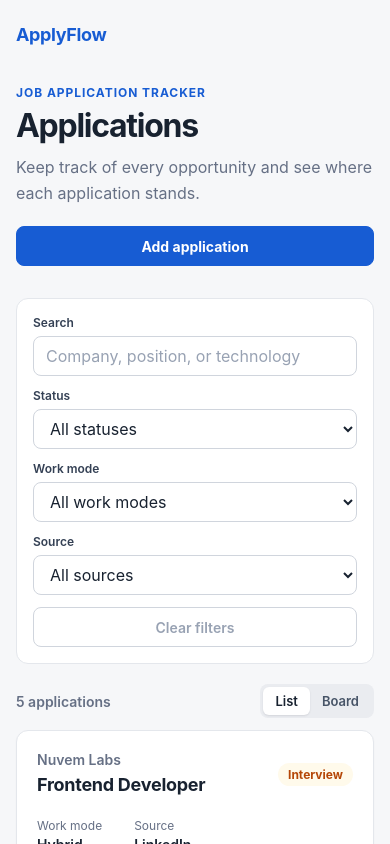
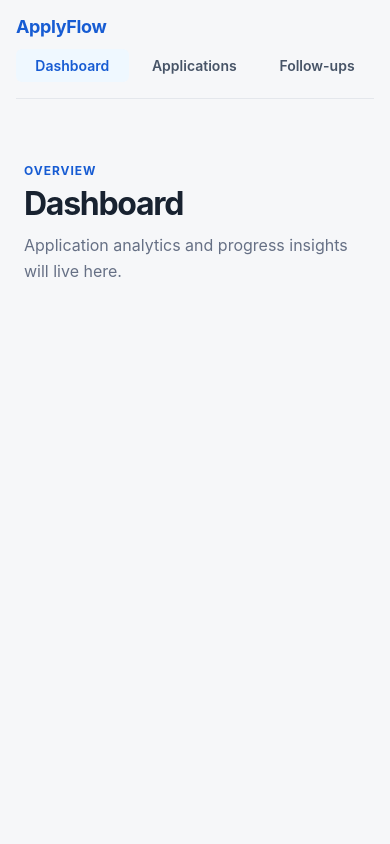
Before and after one commit to maiakkkkkk/applyflow, a React (Vite) app: page / in a window 390 px wide. Shown: the top 844 px of the page. Built offline with nearby package versions, Linux system fonts and the light colour scheme.

Commit message:
feat: add app navigation and routing (#19)

```diff
--- a/package.json
+++ b/package.json
@@ -11,7 +11,8 @@
   },
   "dependencies": {
     "react": "^19.2.8",
-    "react-dom": "^19.2.8"
+    "react-dom": "^19.2.8",
+    "react-router": "^8.3.0"
   },
   "devDependencies": {
     "@types/node": "^24.13.3",
--- a/src/app/App.tsx
+++ b/src/app/App.tsx
@@ -1,7 +1,21 @@
+import { Route, Routes } from 'react-router'
 import { ApplicationsPage } from '../pages/ApplicationsPage'
+import { DashboardPage } from '../pages/DashboardPage'
+import { FollowUpsPage } from '../pages/FollowUpsPage'
+import { NotFoundPage } from '../pages/NotFoundPage'
+import { AppShell } from './AppShell'
 
 function App() {
-  return <ApplicationsPage />
+  return (
+    <Routes>
+      <Route element={<AppShell />}>
+        <Route index element={<DashboardPage />} />
+        <Route path="applications" element={<ApplicationsPage />} />
+        <Route path="follow-ups" element={<FollowUpsPage />} />
+        <Route path="*" element={<NotFoundPage />} />
+      </Route>
+    </Routes>
+  )
 }
 
 export default App
--- /dev/null
+++ b/src/app/AppShell.tsx
@@ -0,0 +1,37 @@
+import { NavLink, Outlet } from 'react-router'
+
+const navigationItems = [
+  { label: 'Dashboard', to: '/' },
+  { label: 'Applications', to: '/applications' },
+  { label: 'Follow-ups', to: '/follow-ups' },
+]
+
+export function AppShell() {
+  return (
+    <div className="app-shell">
+      <header className="app-header">
+        <NavLink className="brand" to="/" aria-label="ApplyFlow home">
+          ApplyFlow
+        </NavLink>
+        <nav className="primary-navigation" aria-label="Primary navigation">
+          {navigationItems.map((item) => (
+            <NavLink
+              key={item.to}
+              to={item.to}
+              end={item.to === '/'}
+              className={({ isActive }) =>
+                isActive
+                  ? 'navigation-link navigation-link--active'
+                  : 'navigation-link'
+              }
+            >
+              {item.label}
+            </NavLink>
+          ))}
+        </nav>
+      </header>
+
+      <Outlet />
+    </div>
+  )
+}
--- a/src/main.tsx
+++ b/src/main.tsx
@@ -1,10 +1,13 @@
 import { StrictMode } from 'react'
 import { createRoot } from 'react-dom/client'
+import { BrowserRouter } from 'react-router'
 import App from './app/App.tsx'
 import './styles/globals.css'
 
 createRoot(document.getElementById('root')!).render(
   <StrictMode>
-    <App />
+    <BrowserRouter>
+      <App />
+    </BrowserRouter>
   </StrictMode>,
 )
--- a/src/pages/ApplicationsPage.tsx
+++ b/src/pages/ApplicationsPage.tsx
@@ -110,9 +110,6 @@ export function ApplicationsPage() {
   return (
     <main className="applications-page">
       <header className="page-header">
-        <a className="brand" href="/" aria-label="ApplyFlow home">
-          ApplyFlow
-        </a>
         <div className="page-heading-row">
           <div className="page-heading">
             <p className="eyebrow">Job Application Tracker</p>
--- /dev/null
+++ b/src/pages/DashboardPage.tsx
@@ -0,0 +1,11 @@
+export function DashboardPage() {
+  return (
+    <main className="placeholder-page">
+      <p className="eyebrow">Overview</p>
+      <h1>Dashboard</h1>
+      <p className="page-description">
+        Application analytics and progress insights will live here.
+      </p>
+    </main>
+  )
+}
--- /dev/null
+++ b/src/pages/FollowUpsPage.tsx
@@ -0,0 +1,11 @@
+export function FollowUpsPage() {
+  return (
+    <main className="placeholder-page">
+      <p className="eyebrow">Next actions</p>
+      <h1>Follow-ups</h1>
+      <p className="page-description">
+        Upcoming application follow-ups and reminders will live here.
+      </p>
+    </main>
+  )
+}
--- /dev/null
+++ b/src/pages/NotFoundPage.tsx
@@ -0,0 +1,16 @@
+import { Link } from 'react-router'
+
+export function NotFoundPage() {
+  return (
+    <main className="placeholder-page not-found-page">
+      <p className="eyebrow">404 error</p>
+      <h1>Page not found</h1>
+      <p className="page-description">
+        The page you requested does not exist.
+      </p>
+      <Link className="primary-button page-link" to="/">
+        Back to dashboard
+      </Link>
+    </main>
+  )
+}
--- a/src/styles/globals.css
+++ b/src/styles/globals.css
@@ -20,6 +20,21 @@ body {
   min-height: 100vh;
 }
 
+.app-shell {
+  min-height: 100vh;
+}
+
+.app-header {
+  display: flex;
+  align-items: center;
+  justify-content: space-between;
+  gap: 2rem;
+  width: min(1120px, calc(100% - 3rem));
+  margin: 0 auto;
+  padding: 1rem 0;
+  border-bottom: 1px solid #e4e7ec;
+}
+
 button,
 input,
 textarea,
@@ -39,12 +54,61 @@ select {
 }
 
 .brand {
-  display: inline-block;
-  margin-bottom: 3.5rem;
+  flex: 0 0 auto;
   color: #175cd3;
   font-size: 1.125rem;
   font-weight: 750;
   letter-spacing: -0.02em;
+  text-decoration: none;
+}
+
+.primary-navigation {
+  display: flex;
+  align-items: center;
+  gap: 0.25rem;
+}
+
+.navigation-link {
+  padding: 0.5rem 0.75rem;
+  color: #475467;
+  border-radius: 0.375rem;
+  font-size: 0.875rem;
+  font-weight: 600;
+  text-decoration: none;
+}
+
+.navigation-link:hover {
+  color: #182230;
+  background: #f2f4f7;
+}
+
+.navigation-link--active {
+  color: #175cd3;
+  background: #eff8ff;
+}
+
+.navigation-link:focus-visible {
+  outline: 3px solid rgb(23 92 211 / 20%);
+  outline-offset: 1px;
+}
+
+.placeholder-page {
+  width: min(1120px, 100%);
+  min-height: calc(100vh - 73px);
+  margin: 0 auto;
+  padding: 4rem 1.5rem;
+}
+
+.not-found-page {
+  display: flex;
+  align-items: flex-start;
+  flex-direction: column;
+}
+
+.page-link {
+  display: inline-flex;
+  align-items: center;
+  margin-top: 1.5rem;
   text-decoration: none;
 }
 
@@ -652,12 +716,25 @@ h1 {
 }
 
 @media (max-width: 700px) {
+  .app-header {
+    align-items: stretch;
+    flex-direction: column;
+    gap: 0.75rem;
+    width: calc(100% - 2rem);
+  }
+
+  .primary-navigation {
+    width: 100%;
+    overflow-x: auto;
+  }
+
+  .navigation-link {
+    flex: 1 0 auto;
+    text-align: center;
+  }
+
   .applications-page {
     padding: 1.5rem 1rem 3rem;
-  }
-
-  .brand {
-    margin-bottom: 2.5rem;
   }
 
   .page-heading-row {
```
Also changed, not shown: 1 other file (tests, documents, lock files or other folders).
